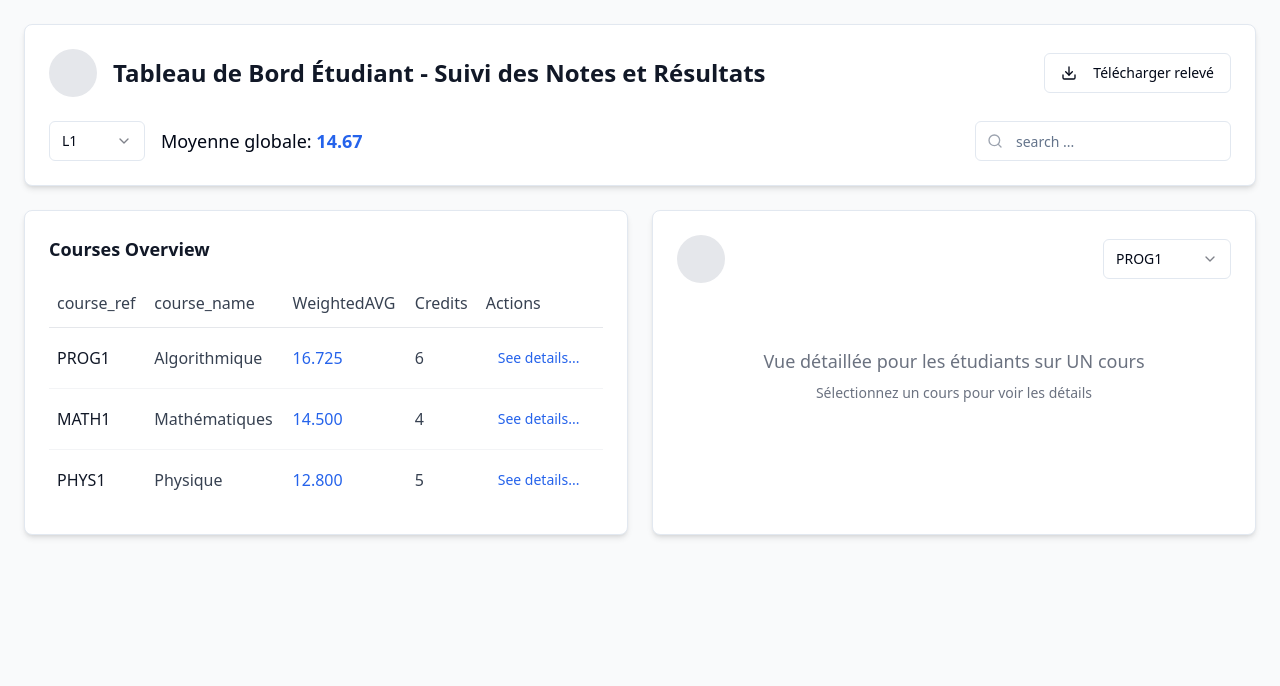
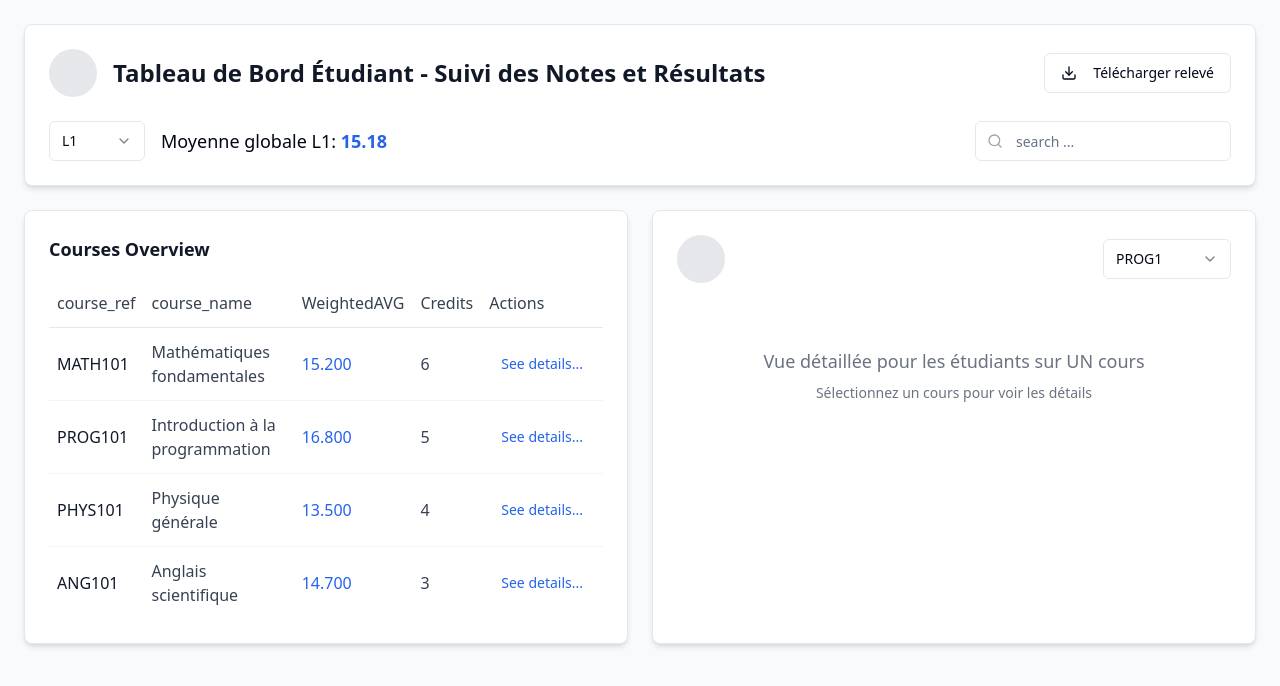
Before and after one commit to FiantsoHarena2/material-design-canvas-craft, a React (Vite) app: page / in a window 1280 px wide. Shown: the top 686 px of the page. Built offline with nearby package versions, Linux system fonts and the light colour scheme.

Commit message:
Refactor: Organize courses by level
- Reorganized course data by level.
- Created new mock data for all levels (L1, L2, L3).

```diff
--- a/src/pages/Index.tsx
+++ b/src/pages/Index.tsx
@@ -13,6 +13,7 @@ export interface Course {
   course_name: string;
   weightedAVG: number;
   credits: number;
+  level: string;
   exams: {
     name: string;
     score: number;
@@ -21,36 +22,145 @@ export interface Course {
   }[];
 }
 
-const mockCourses: Course[] = [
+const mockCoursesByLevel: Course[] = [
+  // L1 Courses
   {
-    course_ref: 'PROG1',
-    course_name: 'Algorithmique',
-    weightedAVG: 16.725,
+    course_ref: 'MATH101',
+    course_name: 'Mathématiques fondamentales',
+    weightedAVG: 15.2,
     credits: 6,
+    level: 'L1',
     exams: [
-      { name: 'Examen 1', score: 12, total: 20, weight: 0.2 },
-      { name: 'Examen 2', score: 18, total: 20, weight: 0.6 },
-      { name: 'Examen N', score: 10, total: 20, weight: 0.4 }
+      { name: 'Contrôle continu 1', score: 14, total: 20, weight: 0.2 },
+      { name: 'Contrôle continu 2', score: 16, total: 20, weight: 0.2 },
+      { name: 'Examen final', score: 15, total: 20, weight: 0.6 }
     ]
   },
   {
-    course_ref: 'MATH1',
-    course_name: 'Mathématiques',
-    weightedAVG: 14.5,
-    credits: 4,
+    course_ref: 'PROG101',
+    course_name: 'Introduction à la programmation',
+    weightedAVG: 16.8,
+    credits: 5,
+    level: 'L1',
     exams: [
-      { name: 'Examen 1', score: 15, total: 20, weight: 0.3 },
-      { name: 'Examen 2', score: 14, total: 20, weight: 0.7 }
+      { name: 'TP 1', score: 18, total: 20, weight: 0.3 },
+      { name: 'TP 2', score: 16, total: 20, weight: 0.3 },
+      { name: 'Projet final', score: 17, total: 20, weight: 0.4 }
     ]
   },
   {
-    course_ref: 'PHYS1',
-    course_name: 'Physique',
+    course_ref: 'PHYS101',
+    course_name: 'Physique générale',
+    weightedAVG: 13.5,
+    credits: 4,
+    level: 'L1',
+    exams: [
+      { name: 'Examen 1', score: 12, total: 20, weight: 0.4 },
+      { name: 'Examen 2', score: 15, total: 20, weight: 0.6 }
+    ]
+  },
+  {
+    course_ref: 'ANG101',
+    course_name: 'Anglais scientifique',
+    weightedAVG: 14.7,
+    credits: 3,
+    level: 'L1',
+    exams: [
+      { name: 'Oral', score: 15, total: 20, weight: 0.5 },
+      { name: 'Écrit', score: 14, total: 20, weight: 0.5 }
+    ]
+  },
+  // L2 Courses
+  {
+    course_ref: 'ALGO201',
+    course_name: 'Algorithmique avancée',
+    weightedAVG: 17.3,
+    credits: 6,
+    level: 'L2',
+    exams: [
+      { name: 'Contrôle 1', score: 16, total: 20, weight: 0.25 },
+      { name: 'Contrôle 2', score: 18, total: 20, weight: 0.25 },
+      { name: 'Projet', score: 17, total: 20, weight: 0.5 }
+    ]
+  },
+  {
+    course_ref: 'BD201',
+    course_name: 'Bases de données',
+    weightedAVG: 15.9,
+    credits: 5,
+    level: 'L2',
+    exams: [
+      { name: 'TP SQL', score: 17, total: 20, weight: 0.4 },
+      { name: 'Examen théorique', score: 15, total: 20, weight: 0.6 }
+    ]
+  },
+  {
+    course_ref: 'STAT201',
+    course_name: 'Statistiques',
     weightedAVG: 12.8,
+    credits: 4,
+    level: 'L2',
+    exams: [
+      { name: 'DS 1', score: 11, total: 20, weight: 0.3 },
+      { name: 'DS 2', score: 14, total: 20, weight: 0.7 }
+    ]
+  },
+  {
+    course_ref: 'WEB201',
+    course_name: 'Développement web',
+    weightedAVG: 16.5,
     credits: 5,
+    level: 'L2',
     exams: [
-      { name: 'Examen 1', score: 11, total: 20, weight: 0.4 },
-      { name: 'Examen 2', score: 14, total: 20, weight: 0.6 }
+      { name: 'Site statique', score: 16, total: 20, weight: 0.3 },
+      { name: 'Application dynamique', score: 17, total: 20, weight: 0.7 }
+    ]
+  },
+  // L3 Courses
+  {
+    course_ref: 'IA301',
+    course_name: 'Intelligence artificielle',
+    weightedAVG: 18.2,
+    credits: 6,
+    level: 'L3',
+    exams: [
+      { name: 'Machine Learning', score: 18, total: 20, weight: 0.4 },
+      { name: 'Réseaux de neurones', score: 19, total: 20, weight: 0.4 },
+      { name: 'Projet IA', score: 17, total: 20, weight: 0.2 }
+    ]
+  },
+  {
+    course_ref: 'SEC301',
+    course_name: 'Sécurité informatique',
+    weightedAVG: 14.6,
+    credits: 5,
+    level: 'L3',
+    exams: [
+      { name: 'Cryptographie', score: 13, total: 20, weight: 0.3 },
+      { name: 'Audit sécurité', score: 16, total: 20, weight: 0.7 }
+    ]
+  },
+  {
+    course_ref: 'STAGE301',
+    course_name: 'Stage en entreprise',
+    weightedAVG: 16.0,
+    credits: 8,
+    level: 'L3',
+    exams: [
+      { name: 'Rapport de stage', score: 16, total: 20, weight: 0.6 },
+      { name: 'Soutenance', score: 16, total: 20, weight: 0.4 }
+    ]
+  },
+  {
+    course_ref: 'PROJ301',
+    course_name: 'Projet de fin d\'études',
+    weightedAVG: 17.8,
+    credits: 7,
+    level: 'L3',
+    exams: [
+      { name: 'Développement', score: 18, total: 20, weight: 0.5 },
+      { name: 'Documentation', score: 17, total: 20, weight: 0.2 },
+      { name: 'Présentation', score: 18, total: 20, weight: 0.3 }
     ]
   }
 ];
@@ -59,12 +169,21 @@ const Index = () => {
   const [selectedLevel, setSelectedLevel] = useState('L1');
   const [selectedCourse, setSelectedCourse] = useState<Course | null>(null);
   const [searchTerm, setSearchTerm] = useState('');
-  const [globalAverage] = useState(14.67);
 
-  const filteredCourses = mockCourses.filter(course =>
+  // Filter courses by selected level
+  const coursesByLevel = mockCoursesByLevel.filter(course => course.level === selectedLevel);
+
+  // Then filter by search term
+  const filteredCourses = coursesByLevel.filter(course =>
     course.course_name.toLowerCase().includes(searchTerm.toLowerCase()) ||
     course.course_ref.toLowerCase().includes(searchTerm.toLowerCase())
   );
+
+  // Calculate global average for the selected level
+  const globalAverage = coursesByLevel.length > 0
+    ? coursesByLevel.reduce((sum, course) => sum + (course.weightedAVG * course.credits), 0) /
+      coursesByLevel.reduce((sum, course) => sum + course.credits, 0)
+    : 0;
 
   return (
     <div className="min-h-screen bg-gray-50 p-6">
@@ -90,7 +209,7 @@ const Index = () => {
             <div className="flex items-center space-x-4">
               <LevelSelector value={selectedLevel} onChange={setSelectedLevel} />
               <div className="text-lg font-medium">
-                Moyenne globale: <span className="text-blue-600 font-semibold">{globalAverage.toFixed(2)}</span>
+                Moyenne globale {selectedLevel}: <span className="text-blue-600 font-semibold">{globalAverage.toFixed(2)}</span>
               </div>
             </div>
             <div className="relative">
```
